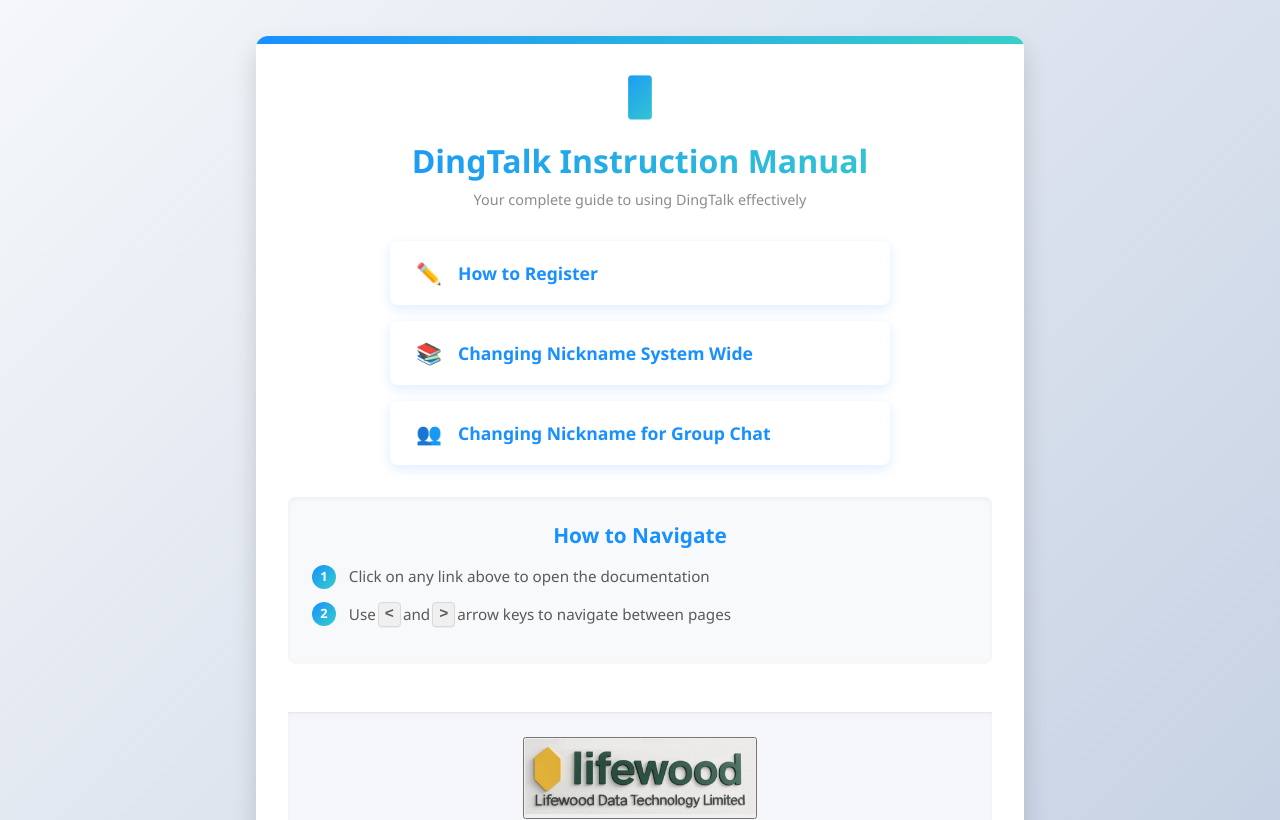
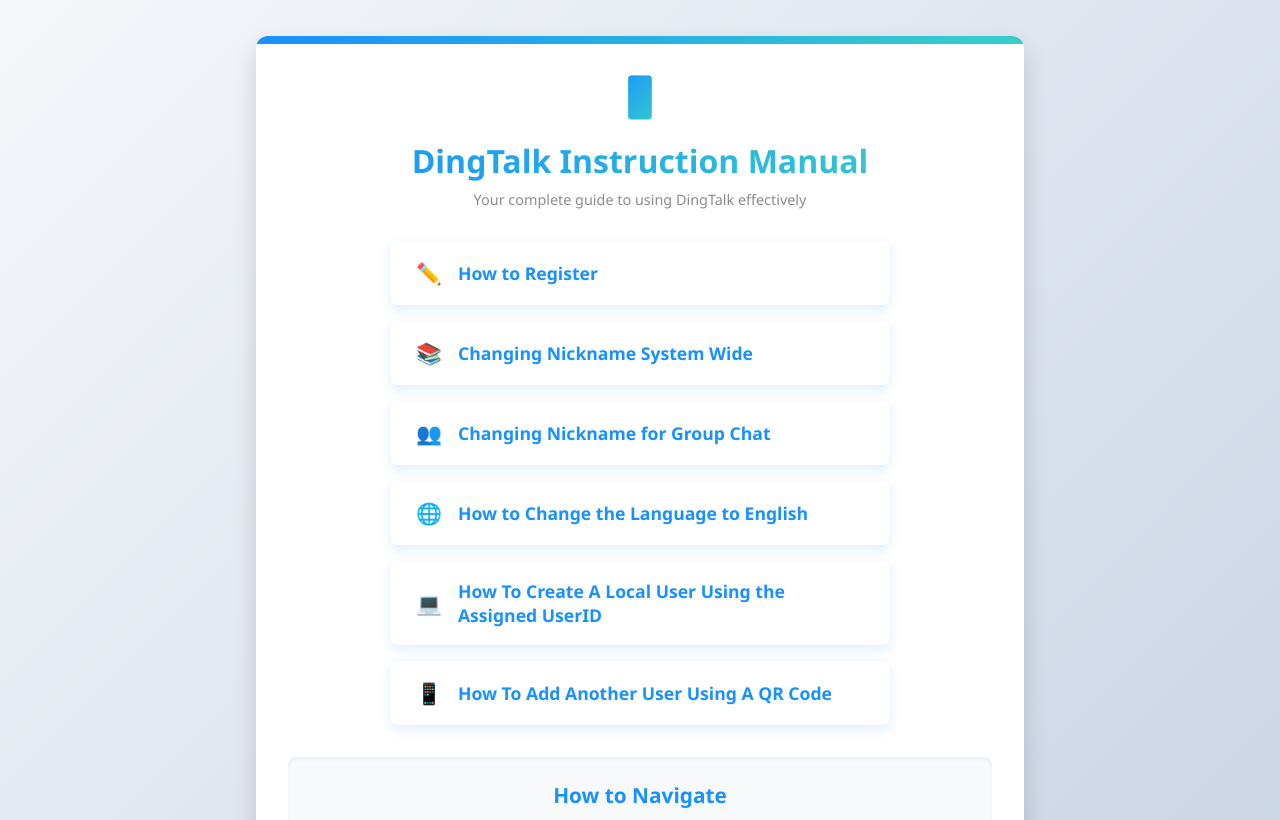
Before and after one commit to jvb2820/LW_DingTalk_Manual, a React (Vite) app: page / in a window 1280 px wide. Shown: the top 820 px of the page. Built offline with nearby package versions, Linux system fonts and the light colour scheme.

Commit message:
Updated the app, Added new links, new manuals

```diff
--- a/src/App.jsx
+++ b/src/App.jsx
@@ -22,6 +22,24 @@
       title: "Changing Nickname for Group Chat",
       url: "https://www.figma.com/proto/06H670YHUiPOAZ1sMrShgd/DingTalk---Group-Chat-Change-Nickname-Instruction?node-id=1-2&p=f&t=ng6jkxuqCEc1qyqD-0&scaling=min-zoom&content-scaling=fixed&page-id=0%3A1",
       icon: "👥"
+    },
+    {
+      id: 4,
+      title: "How to Change the Language to English",
+      url: "https://www.figma.com/proto/or4TbDlenffn9fRXGcy67r/How-To-Change-language-in-DingTalk?node-id=1-2&t=jgPjt4SuBi6MyQj4-0&scaling=min-zoom&content-scaling=fixed&page-id=0%3A1",
+      icon: "🌐"
+    },
+    {
+      id: 5,
+      title: "How To Create A Local User Using the Assigned UserID",
+      url: "https://www.figma.com/proto/create-local-user-instructions",
+      icon: "💻"
+    },
+    {
+      id: 6,
+      title: "How To Add Another User Using A QR Code",
+      url: "https://www.figma.com/proto/add-user-qr-code-instructions",
+      icon: "📱"
     }
   ];
 
```
